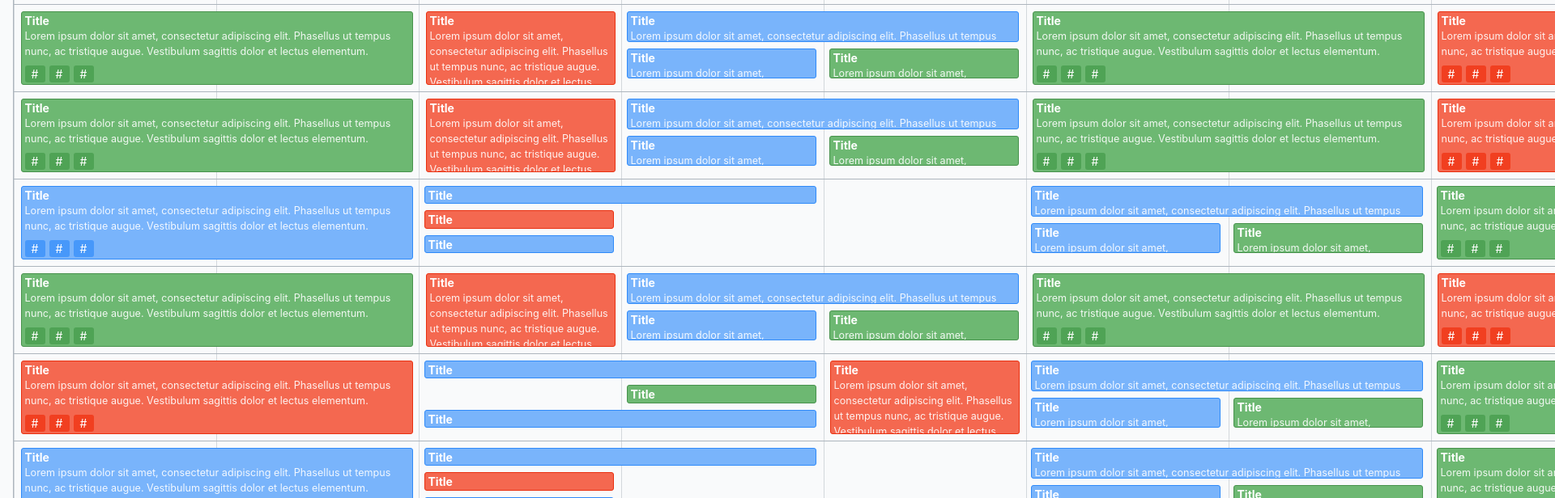
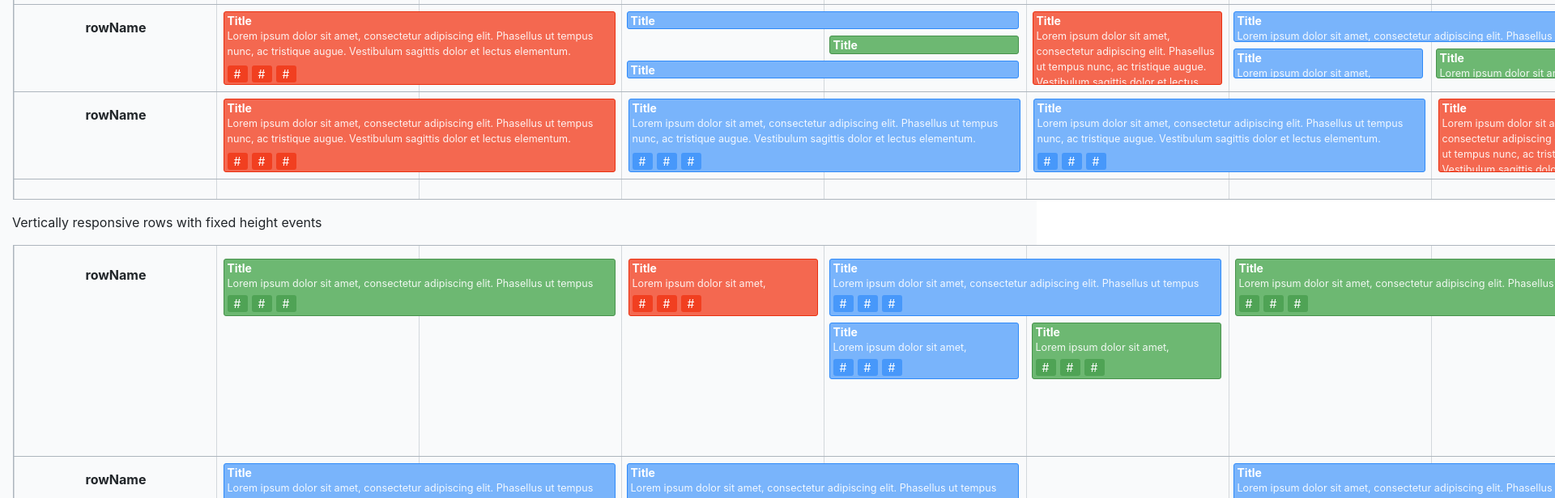
Before and after one commit to kaitlinmctigue/playbook-responsive-exp, a React (Create React App) app: page / in a window 1280 px wide. Shown: the part 820-1436 px from the top of the page at 81% size, 1920 px wide, since content can reach past the window. Built offline with nearby package versions, Linux system fonts and the light colour scheme.

Commit message:
another option

```diff
--- a/src/App.js
+++ b/src/App.js
@@ -3,6 +3,7 @@ import { HashRouter as Router, Route, Link } from 'react-router-dom';
 import './styles/App.scss';
 
 import RowsVerticallyResponsive from './RowsVerticallyResponsive/RowsVerticallyResponsive';
+import RowsWithEventsFixedHeight from './RowsWithEventsFixedHeight/RowsWithEventsFixedHeight';
 import Navbar from 'react-bootstrap/Navbar';
 import Nav from 'react-bootstrap/Nav';
 
@@ -16,23 +17,21 @@ function App() {
                   <Navbar.Brand>Playbook Playground</Navbar.Brand>
                   <Navbar.Toggle aria-controls="basic-navbar-nav" />
                   <Navbar.Collapse id="basic-navbar-nav">
-                      <Nav className="mr-auto">
-                          {/*<Nav.Link href="/">Vertically Responsive</Nav.Link>*/}
-                          {/*<Nav.Link href="/test">Test</Nav.Link>*/}
-                      </Nav>
+                      {/*<Nav className="mr-auto">*/}
+                          {/*<Nav.Link href="/">Custom Height</Nav.Link>*/}
+                          {/*<Nav.Link href="/test/">Fixed Event Height</Nav.Link>*/}
+                      {/*</Nav>*/}
                   </Navbar.Collapse>
               </Navbar>
 
           </header>
 
-          {/*<RowsVerticallyResponsive/>*/}
+          {/*on the same page for now - not using routing*/}
+          <RowsVerticallyResponsive/>
+          <RowsWithEventsFixedHeight/>
 
-          <Route exact path="/">
-              <RowsVerticallyResponsive/>
-          </Route>
-          <Route path="/test">
-              other options
-          </Route>
+          {/*<Route exact path="/" component={RowsVerticallyResponsive} />*/}
+          {/*<Route path="/" component={RowsWithEventsFixedHeight} />*/}
 
       </Router>
     </div>
--- a/src/EventsRow/EventsRow.js
+++ b/src/EventsRow/EventsRow.js
@@ -38,6 +38,7 @@ class EventsRow extends React.Component {
                 <div className={'EventsRow ' + ((this.state.rowHeight <= this.smallRowHeight) ? 'simplified' : '')  }
                      style={{height: (this.state.rowHeight + 'px')}}>
                     <Row>
+                        <div className={'row-name'}/>
                         <Event color={'green'}/>
                         <Event color={'red'} width={'250px'}/>
                         <Col>
@@ -80,16 +81,15 @@ class EventsRow extends React.Component {
                 <div className={'EventsRow ' + ((this.state.rowHeight <= this.smallRowHeight) ? 'simplified' : '')  }
                      style={{height: (this.state.rowHeight + 'px')}}>
                     <Row>
+                        <div className={'row-name'}/>
                         <Event color={'blue'}/>
                         <Col>
-                            <Row className="one-third">
+                            <Row className="one-half">
                                 <Event color={'blue'} width={'500px'}/>
                             </Row>
-                            <Row className="one-third">
-                                <Event color={'red'} width={'250px'}/>
-                            </Row>
-                            <Row className="one-third">
+                            <Row className="one-half">
                                 <Event color={'blue'} width={'250px'}/>
+                                <Event color={'green'} width={'250px'}/>
                             </Row>
                         </Col>
                         <Event color={'hidden'} width={'250px'}/>
@@ -118,11 +118,12 @@ class EventsRow extends React.Component {
                 </div>
             )
         }
-        else {
+        else if (this.props.type == 3) {
             return (
                 <div className={'EventsRow ' + ((this.state.rowHeight <= this.smallRowHeight) ? 'simplified' : '')  }
                      style={{height: (this.state.rowHeight + 'px')}}>
                     <Row>
+                        <div className={'row-name'}/>
                         <Event color={'red'}/>
                         <Col>
                             <Row className="one-third">
@@ -162,6 +163,24 @@ class EventsRow extends React.Component {
                 </div>
             )
         }
+        else {
+            return (
+                <div className={'EventsRow ' + ((this.state.rowHeight <= this.smallRowHeight) ? 'simplified' : '')  }
+                     style={{height: (this.state.rowHeight + 'px')}}>
+                    <Row>
+                        <div className={'row-name'}/>
+                        <Event color={'red'}/>
+                        <Event color={'blue'} width={'500px'}/>
+                        <Event color={'blue'} width={'500px'}/>
+                        <Event color={'red'} width={'250px'}/>
+                        <Event color={'green'} width={'500px'}/>
+                        <Event color={'red'} width={'500px'}/>
+                        <Event color={'blue'} width={'500px'}/>
+
+                    </Row>
+                </div>
+            )
+        }
     }
 }
 
@@ -171,7 +190,6 @@ EventsRow.propTypes = {
 };
 
 EventsRow.defaultProps = {
-    height: 175,
     type: 1
 };
 
--- a/src/EventsRow/EventsRow.scss
+++ b/src/EventsRow/EventsRow.scss
@@ -1,12 +1,26 @@
 @import "../styles/variables";
 
-$row-height-default: 75px;
+$row-height-default: auto;
 
 .EventsRow {
   margin: 0 -16px $spacer-card;
   padding: 0 16px;
   border-bottom: 1px solid $border-color;
   height: $row-height-default;
+
+  .row-name {
+    padding: $spacer-card;
+    text-align: center;
+    vertical-align: middle;
+    font-weight: bold;
+    width: 250px;
+    min-width: 250px;
+
+    &:before {
+      content: 'rowName';
+      display: inline-block;
+    }
+  }
 
   //on smaller rows, hide little action buttons / tags
   &.simplified {
--- a/src/RowsVerticallyResponsive/RowsVerticallyResponsive.js
+++ b/src/RowsVerticallyResponsive/RowsVerticallyResponsive.js
@@ -41,7 +41,7 @@ class RowsVerticallyResponsive extends React.Component {
             <div className="RowsVerticallyResponsive">
                 <Container fluid>
                     <p>
-                        Vertically Responsive rows
+                        Rows with dropdown to change height
                     </p>
                     <DropdownButton
                         title={'Row Height: ' + this.state.rowSize + 'px'}
@@ -56,18 +56,20 @@ class RowsVerticallyResponsive extends React.Component {
                 <div className={'schedule'}>
                     <EventsRow height={this.state.rowSize} type={1} />
                     <EventsRow height={this.state.rowSize} type={2} />
+                    <EventsRow height={this.state.rowSize} type={4} />
                     <EventsRow height={this.state.rowSize} type={1} />
                     <EventsRow height={this.state.rowSize} type={3} />
                     <EventsRow height={this.state.rowSize} type={2} />
                     <EventsRow height={this.state.rowSize} type={3} />
-                    <EventsRow height={this.state.rowSize} type={1} />
-                    <EventsRow height={this.state.rowSize} type={1} />
-                    <EventsRow height={this.state.rowSize} type={2} />
-                    <EventsRow height={this.state.rowSize} type={1} />
-                    <EventsRow height={this.state.rowSize} type={3} />
-                    <EventsRow height={this.state.rowSize} type={2} />
-                    <EventsRow height={this.state.rowSize} type={3} />
-                    <EventsRow height={this.state.rowSize} type={1} />
+                    <EventsRow height={this.state.rowSize} type={4} />
+                    {/*<EventsRow height={this.state.rowSize} type={1} />*/}
+                    {/*<EventsRow height={this.state.rowSize} type={1} />*/}
+                    {/*<EventsRow height={this.state.rowSize} type={2} />*/}
+                    {/*<EventsRow height={this.state.rowSize} type={1} />*/}
+                    {/*<EventsRow height={this.state.rowSize} type={3} />*/}
+                    {/*<EventsRow height={this.state.rowSize} type={2} />*/}
+                    {/*<EventsRow height={this.state.rowSize} type={3} />*/}
+                    {/*<EventsRow height={this.state.rowSize} type={1} />*/}
 
 
                     {/*{this.renderRows(25, this.state.rowSize)}*/}
--- /dev/null
+++ b/src/RowsWithEventsFixedHeight/RowsWithEventsFixedHeight.js
@@ -0,0 +1,69 @@
+import React from 'react';
+import PropTypes from 'prop-types';
+import './RowsWithEventsFixedHeight.scss';
+import EventsRow from '../EventsRow/EventsRow';
+import Container from 'react-bootstrap/Container';
+import DropdownButton from 'react-bootstrap/DropdownButton';
+import Dropdown from 'react-bootstrap/Dropdown';
+
+class RowsWithEventsFixedHeight extends React.Component {
+
+    constructor(props) {
+        super(props);
+
+        this.renderRows = this.renderRows.bind(this);
+    }
+
+    renderRows(count, height) {
+        var rowType = 1;
+        var rows = [];
+
+        for (var i = 0; i < count; i++) {
+            rows.push(<EventsRow height={'auto'} type={rowType} />);
+            rowType++;
+            if (rowType > 3) {
+                rowType = 1;
+            }
+        }
+        return(rows);
+    }
+
+    render() {
+        return (
+            <div className="RowsWithEventsFixedHeight">
+                <Container fluid>
+                    <p>
+                        Vertically responsive rows with fixed height events
+                    </p>
+                </Container>
+                <div className={'schedule'}>
+                    <EventsRow type={1} />
+                    <EventsRow type={2} />
+                    <EventsRow type={4} />
+                    <EventsRow type={1} />
+                    <EventsRow type={3} />
+                    <EventsRow type={2} />
+                    <EventsRow type={3} />
+                    <EventsRow type={4} />
+                    {/*<EventsRow height={this.state.rowSize} type={1} />*/}
+                    {/*<EventsRow height={this.state.rowSize} type={1} />*/}
+                    {/*<EventsRow height={this.state.rowSize} type={2} />*/}
+                    {/*<EventsRow height={this.state.rowSize} type={1} />*/}
+                    {/*<EventsRow height={this.state.rowSize} type={3} />*/}
+                    {/*<EventsRow height={this.state.rowSize} type={2} />*/}
+                    {/*<EventsRow height={this.state.rowSize} type={3} />*/}
+                    {/*<EventsRow height={this.state.rowSize} type={1} />*/}
+
+
+                    {/*{this.renderRows(25, this.state.rowSize)}*/}
+                </div>
+            </div>
+        );
+    }
+}
+
+RowsWithEventsFixedHeight.propTypes = {};
+
+RowsWithEventsFixedHeight.defaultProps = {};
+
+export default RowsWithEventsFixedHeight;
--- /dev/null
+++ b/src/RowsWithEventsFixedHeight/RowsWithEventsFixedHeight.scss
@@ -0,0 +1,22 @@
+.RowsWithEventsFixedHeight {
+  .EventsRow {
+    height: auto;
+
+    .event {
+      //height: 65px;
+      //max-height: 65px;
+
+      .desc {
+        max-height: 16px;
+        overflow: hidden;
+        text-overflow: ellipsis;
+        flex-wrap: nowrap;
+      }
+
+      .actions {
+        margin-bottom: .25em;
+      }
+    }
+  }
+
+}
--- a/src/styles/App.scss
+++ b/src/styles/App.scss
@@ -21,6 +21,7 @@ body {
   width: 3750px;
 }
 
+
 .navbar {
   background: $bg;
   margin-bottom: $spacer;
```
Also changed, not shown: 1 other file (tests, documents, lock files or other folders).
